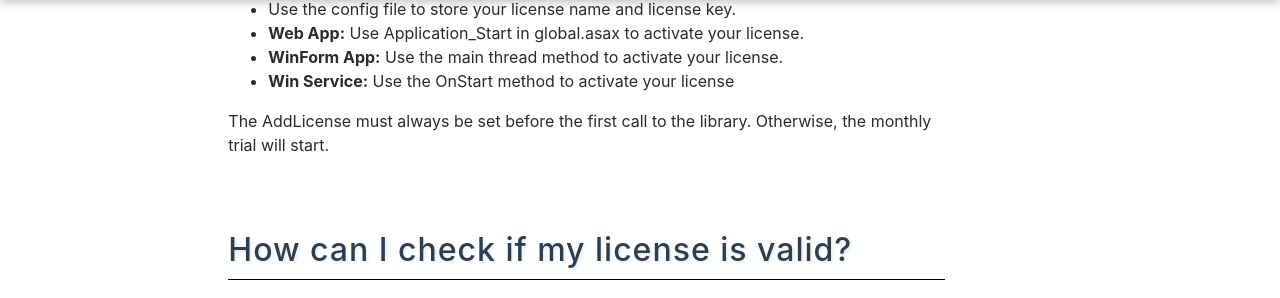
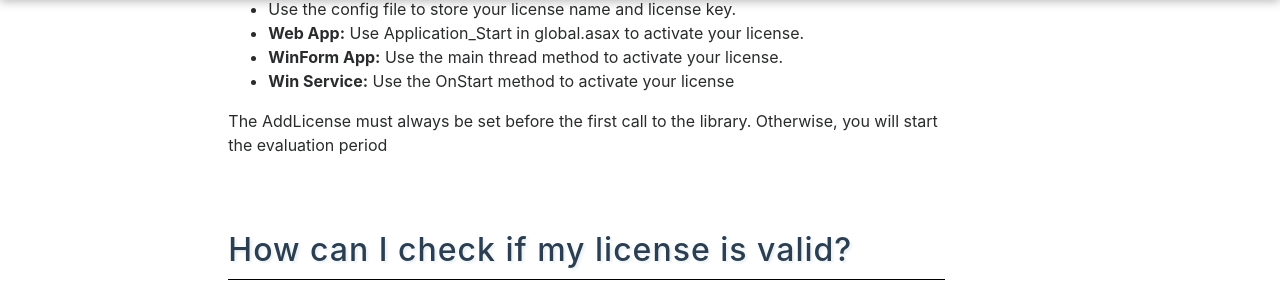
Before and after one commit to zzzprojects/EntityFramework-Extensions, a Jekyll site: the page built from docs/pages/tutorials/licensing.md, in a window 1280 px wide and 900 px high, scrolled down 1296 px. Shown: the part 149-447 px from the top of the window. Built offline with Jekyll 4.4.1, drawn with Linux system fonts in a browser that asks for light colours; nearby versions of some CDN libraries; some of the changed text lies outside the part shown.

Commit message:
Update licensing.md

```diff
--- a/docs/pages/tutorials/licensing.md
+++ b/docs/pages/tutorials/licensing.md
@@ -6,7 +6,7 @@ permalink: licensing
 
 {% include template-h1.html %}
 
-## Period Evaluation
+## Evaluation Period
 You can evaluate our library for several months before purchasing it.
 
 The trial period stops at the end of the month. When you receive a license expiration error, download the latest version which will automatically extend your trial period.
@@ -40,7 +40,7 @@ Z.EntityFramework.Extensions.LicenseManager.AddLicense([licenseName], [licenseKe
 - **WinForm App:** Use the main thread method to activate your license.
 - **Win Service:** Use the OnStart method to activate your license
 
-> The AddLicense must always be set before the first call to the library. Otherwise, the monthly trial will start.
+> The AddLicense must always be set before the first call to the library. Otherwise, you will start the evaluation period
 
 ## How can I check if my license is valid?
 The validate method allow you to know whether your license is valid or not.
```
